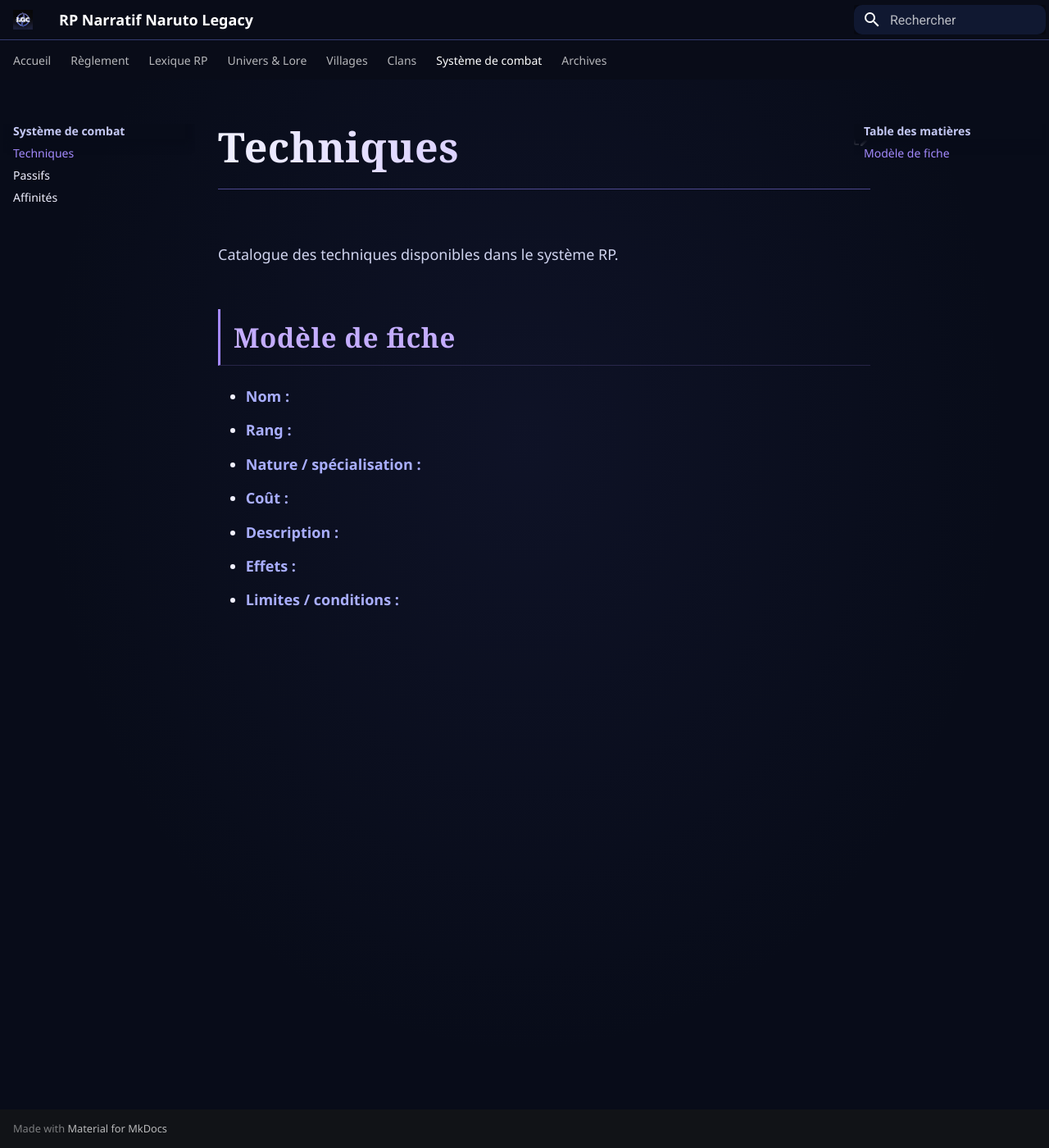
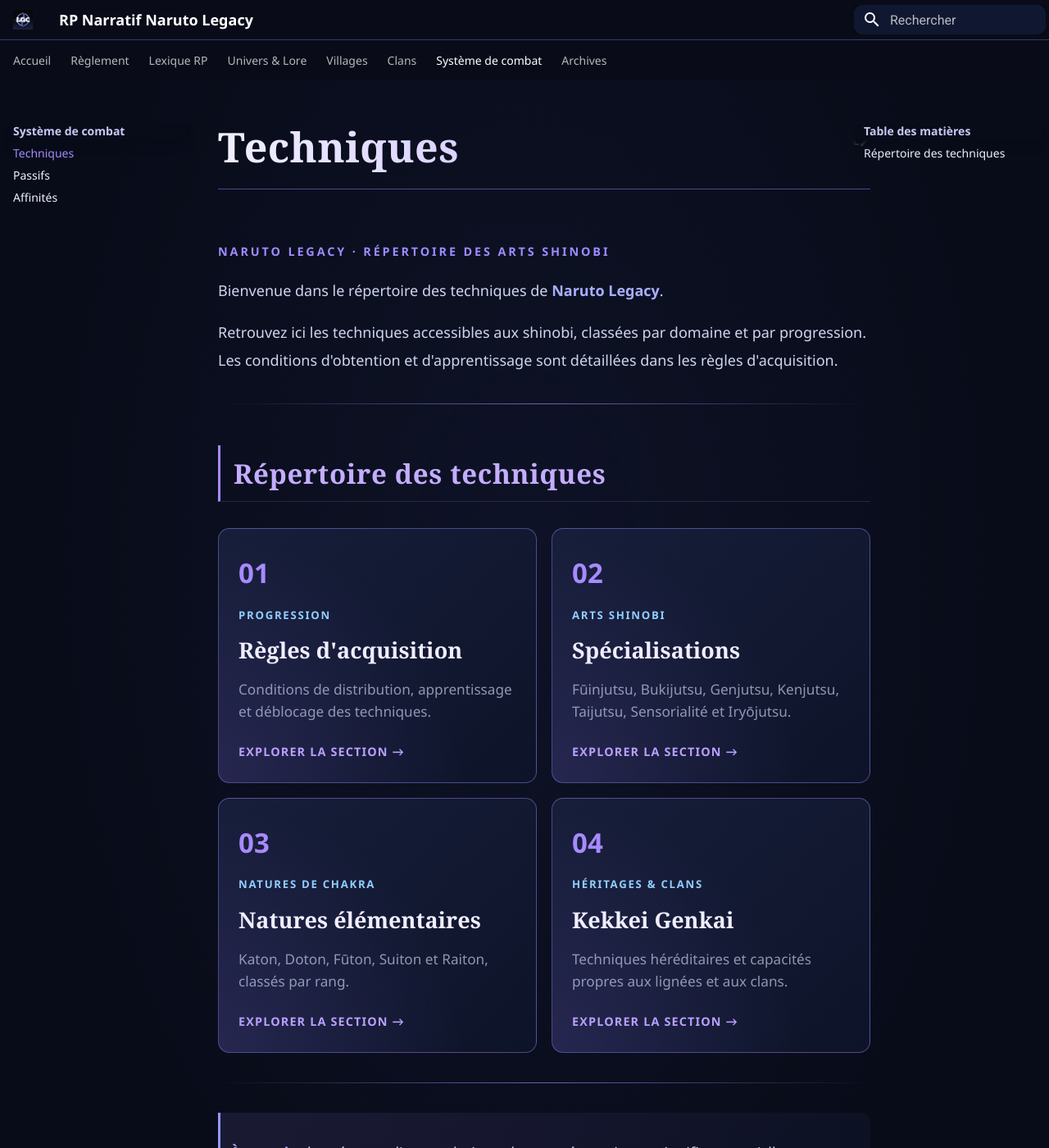
Before and after one commit to Foetic/naruto-legacy-wiki, an MkDocs documentation site: the page built from docs/combat/techniques.md, in a window 1280 px wide and 1400 px high. Shown: the whole window at 82% size. Built offline with MkDocs 1.6.1 and Material for MkDocs 9.7.7, drawn with Linux system fonts in a browser that asks for light colours; some of the changed text lies outside the part shown.

Commit message:
Update techniques.md

```diff
--- a/docs/combat/techniques.md
+++ b/docs/combat/techniques.md
@@ -1,13 +1,56 @@
 # Techniques
 
-Catalogue des techniques disponibles dans le système RP.
+<span class="rule-eyebrow">NARUTO LEGACY · RÉPERTOIRE DES ARTS SHINOBI</span>
 
-## Modèle de fiche
+Bienvenue dans le répertoire des techniques de **Naruto Legacy**.
 
-- **Nom :**
-- **Rang :**
-- **Nature / spécialisation :**
-- **Coût :**
-- **Description :**
-- **Effets :**
-- **Limites / conditions :**
+Retrouvez ici les techniques accessibles aux shinobi, classées par domaine et par progression. Les conditions d'obtention et d'apprentissage sont détaillées dans les règles d'acquisition.
+
+---
+
+## Répertoire des techniques
+
+<div class="rule-index">
+
+  <a class="rule-index-card" href="techniques/regles-acquisition/">
+    <span class="rule-index-number">01</span>
+    <span class="rule-index-kicker">PROGRESSION</span>
+    <strong>Règles d'acquisition</strong>
+    <small>Conditions de distribution, apprentissage et déblocage des techniques.</small>
+    <span class="rule-index-link">EXPLORER LA SECTION →</span>
+  </a>
+
+  <a class="rule-index-card" href="techniques/specialisations/">
+    <span class="rule-index-number">02</span>
+    <span class="rule-index-kicker">ARTS SHINOBI</span>
+    <strong>Spécialisations</strong>
+    <small>Fūinjutsu, Bukijutsu, Genjutsu, Kenjutsu, Taijutsu, Sensorialité et Iryōjutsu.</small>
+    <span class="rule-index-link">EXPLORER LA SECTION →</span>
+  </a>
+
+  <a class="rule-index-card" href="techniques/natures-elementaires/">
+    <span class="rule-index-number">03</span>
+    <span class="rule-index-kicker">NATURES DE CHAKRA</span>
+    <strong>Natures élémentaires</strong>
+    <small>Katon, Doton, Fūton, Suiton et Raiton, classés par rang.</small>
+    <span class="rule-index-link">EXPLORER LA SECTION →</span>
+  </a>
+
+  <a class="rule-index-card" href="techniques/kekkei-genkai/">
+    <span class="rule-index-number">04</span>
+    <span class="rule-index-kicker">HÉRITAGES & CLANS</span>
+    <strong>Kekkei Genkai</strong>
+    <small>Techniques héréditaires et capacités propres aux lignées et aux clans.</small>
+    <span class="rule-index-link">EXPLORER LA SECTION →</span>
+  </a>
+
+</div>
+
+---
+
+> **À retenir :** la présence d'une technique dans ce répertoire ne signifie pas qu'elle est automatiquement accessible à tous les personnages. Son obtention dépend des conditions de grade, de spécialité, d'affinité, de clan et des règles d'acquisition du serveur.
+
+<div class="legacy-footer">
+  <span>✧ NARUTO LEGACY ✧</span>
+  <p>La maîtrise des arts shinobi se construit par l'apprentissage, la progression et l'expérience.</p>
+</div>
```
